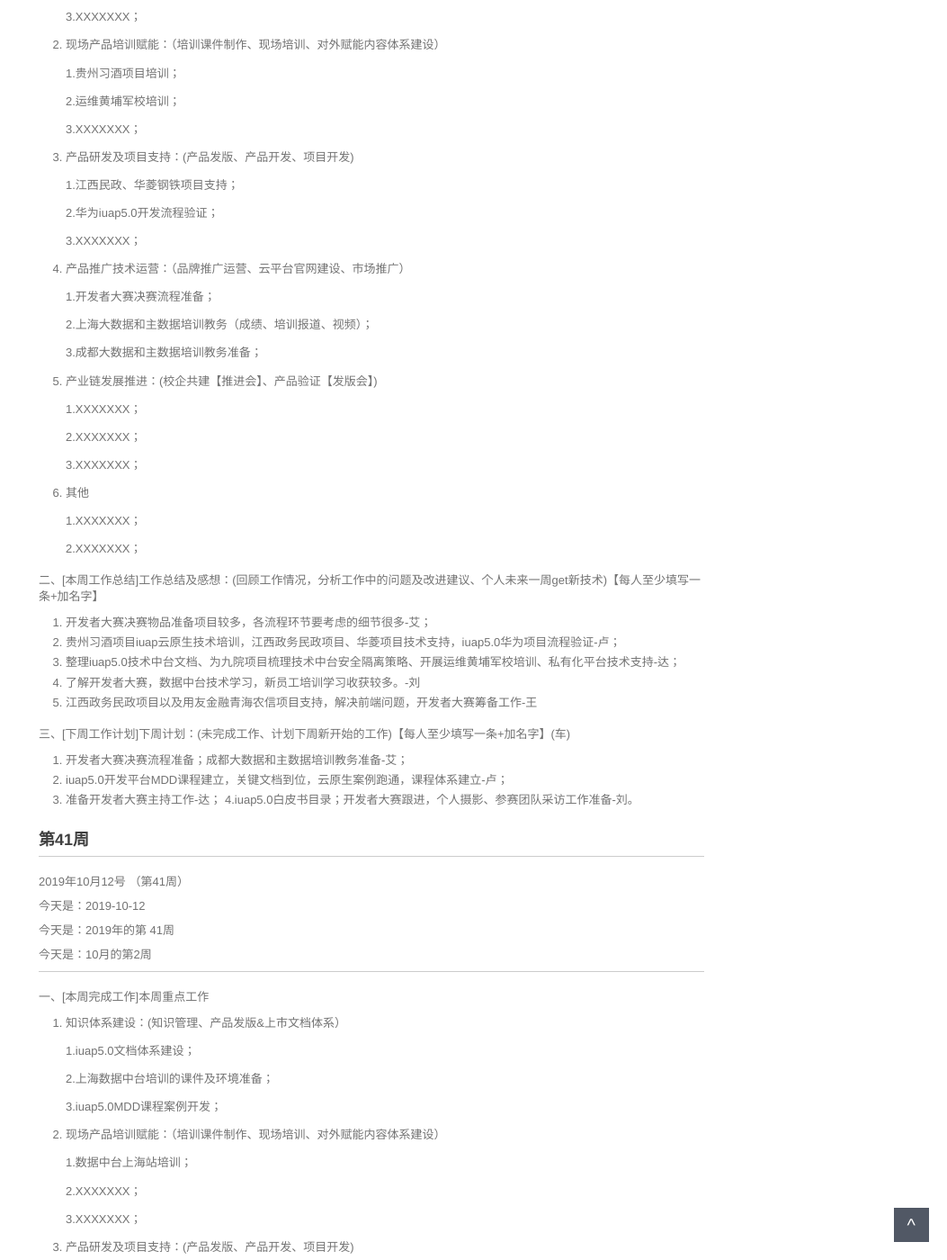
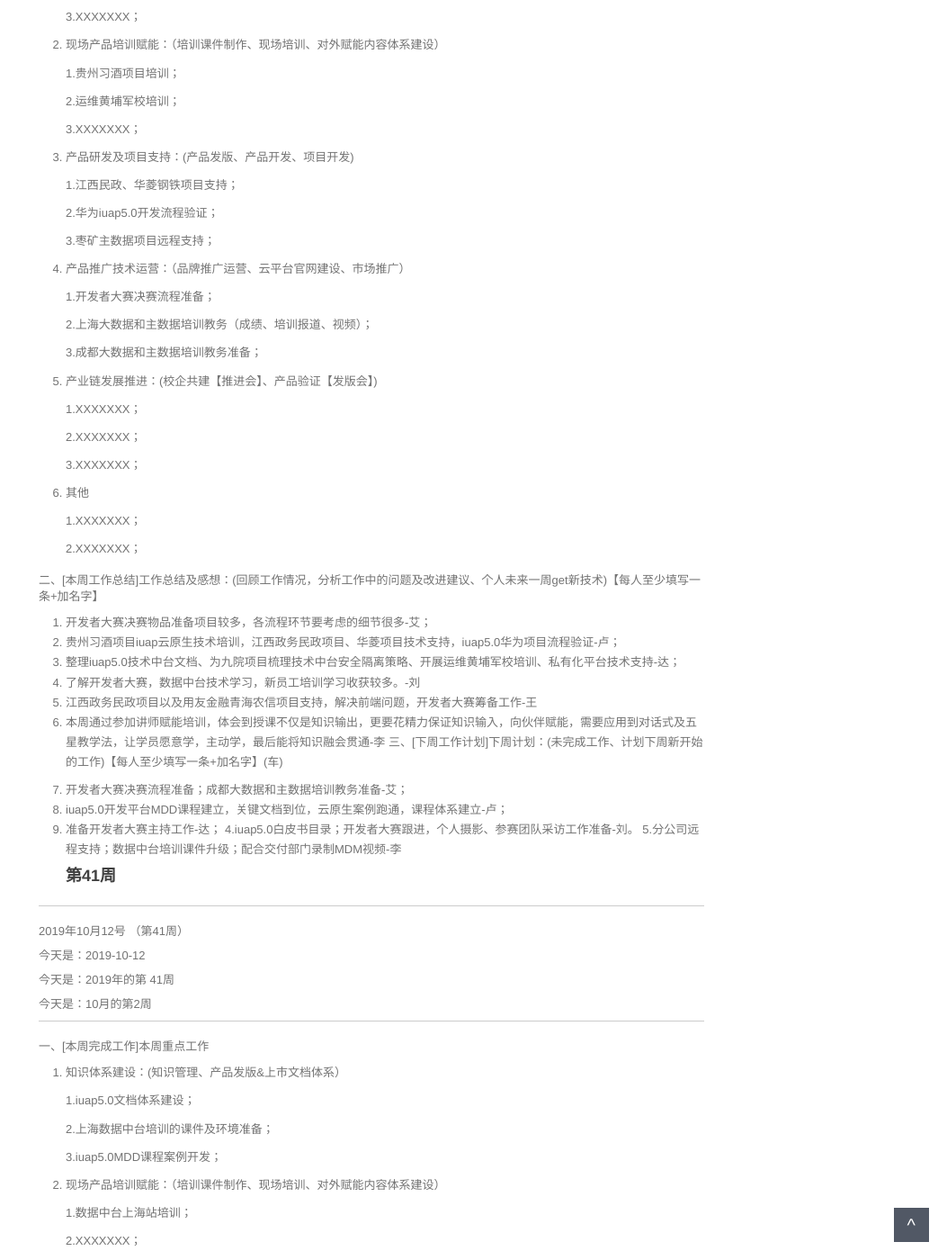
Before and after one commit to walllFlower/blog, a Jekyll site: the page built from _posts/2018-07-17-day_report_cxz.md, in a window 1280 px wide and 1400 px high, scrolled down 621 px. Shown: the whole window at 90% size, without its empty margins (227-1280 px from the left). Built offline with Jekyll 4.4.1, drawn with Linux system fonts in a browser that asks for light colours; comment, search, counter and statistics services are not loaded.

Commit message:
Update 2018-07-17-day_report_cxz.md

```diff
--- a/_posts/2018-07-17-day_report_cxz.md
+++ b/_posts/2018-07-17-day_report_cxz.md
@@ -46,7 +46,7 @@ categories: 技术运营工作周报
 
     2.华为iuap5.0开发流程验证；
 
-    3.XXXXXXX；
+    3.枣矿主数据项目远程支持；
 
 4. 产品推广技术运营：（品牌推广运营、云平台官网建设、市场推广）
 
@@ -78,14 +78,14 @@ categories: 技术运营工作周报
 3. 整理iuap5.0技术中台文档、为九院项目梳理技术中台安全隔离策略、开展运维黄埔军校培训、私有化平台技术支持-达；
 4. 了解开发者大赛，数据中台技术学习，新员工培训学习收获较多。-刘
 5. 江西政务民政项目以及用友金融青海农信项目支持，解决前端问题，开发者大赛筹备工作-王
-
+6. 本周通过参加讲师赋能培训，体会到授课不仅是知识输出，更要花精力保证知识输入，向伙伴赋能，需要应用到对话式及五星教学法，让学员愿意学，主动学，最后能将知识融会贯通-李
 三、[下周工作计划]下周计划：(未完成工作、计划下周新开始的工作)【每人至少填写一条+加名字】(车)
 
 1. 开发者大赛决赛流程准备；成都大数据和主数据培训教务准备-艾；
 2. iuap5.0开发平台MDD课程建立，关键文档到位，云原生案例跑通，课程体系建立-卢；
 3. 准备开发者大赛主持工作-达；
 4.iuap5.0白皮书目录；开发者大赛跟进，个人摄影、参赛团队采访工作准备-刘。
-
+5.分公司远程支持；数据中台培训课件升级；配合交付部门录制MDM视频-李
 ###  第41周
 
 ***
```
